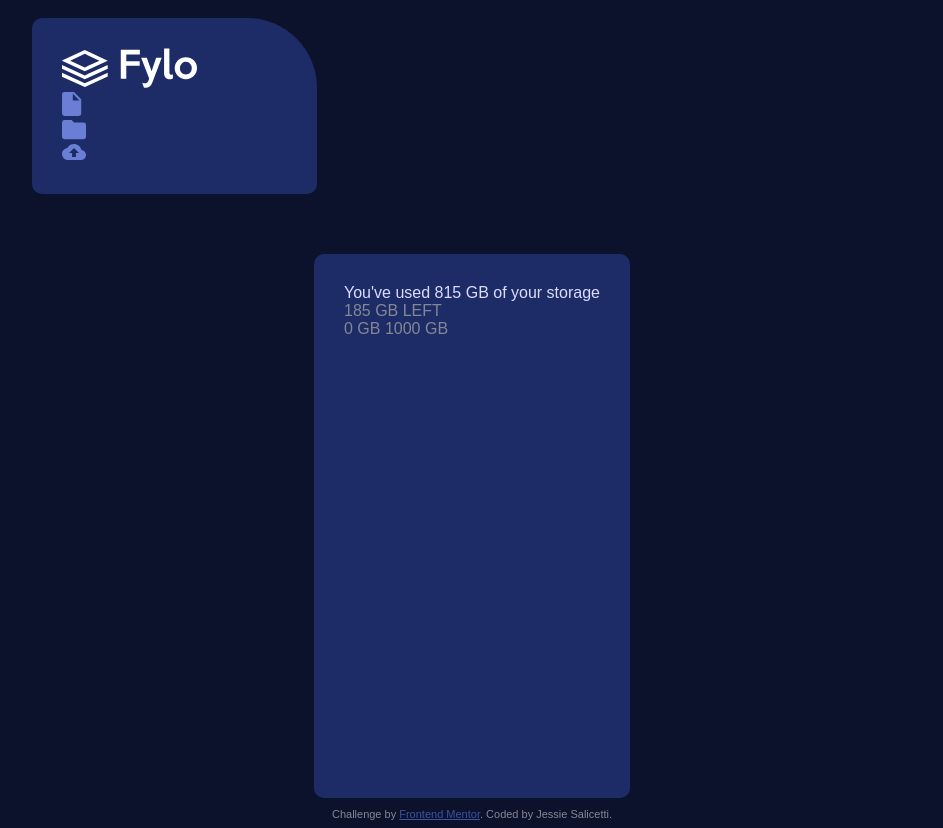
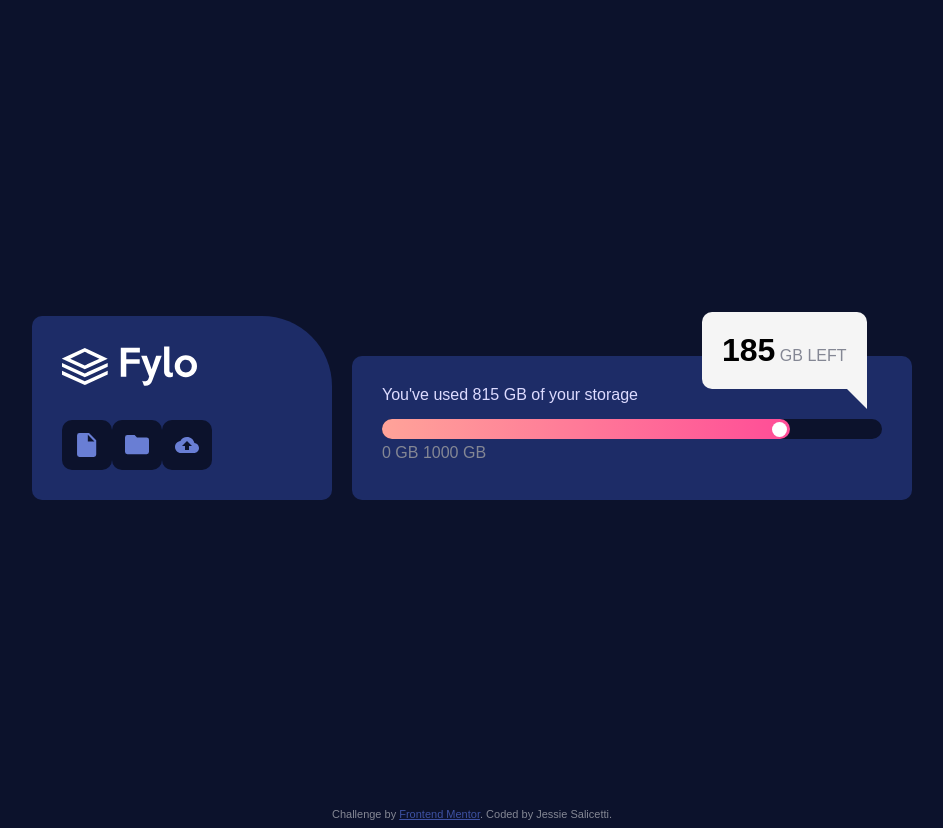
Before and after one commit to jsalicetti/SBA326, a plain HTML site: page index.html in a window 1280 px wide. Shown: the whole page, without its empty margins (168-1111 px from the left). Drawn offline with Linux system fonts and the light colour scheme.

Commit message:
added bar, color, text adjustments

```diff
--- a/index.html
+++ b/index.html
@@ -27,7 +27,7 @@
             <img class="logo" alt="FYLO logo" src="images/logo.svg">
           </div>
           <div class="iconImages">
-            <img class="iconImage"><img src="images/document_icon.svg" alt="documentImg"></div>
+            <div class="iconImage"><img src="images/document_icon.svg" alt="documentImg"></div>
           <div class="iconImage"><img src="images/icon-folder.svg" alt="folderImg"></div>
           <div class="iconImage"><img src="images/icon-upload.svg" alt="uploadImg"></div>
         </div>
--- a/style.css
+++ b/style.css
@@ -56,3 +56,97 @@ main {
     padding: 30px 30px 30px 30px;
     margin: 50px 10px 10px 10px;
 }
+
+.iconImages {
+    display: flex;
+    align-items: center;
+    justify-content: space-between;
+    padding: 30px 0 0 0 ;
+}
+
+.iconImage {
+    width: 50px;
+    height: 50px;
+    border-radius: 10px;
+    background-color: hsl(229, 57%, 11%);
+    display: flex;
+    align-items: center;
+    justify-content: center;
+}
+
+.bar1 {
+    position: relative;
+}
+
+.blankStorage {
+    background-color: hsl(229, 57%, 11%);
+    border-radius: 20px;
+    margin: 15px 0 5px 0;
+    height: 20px;
+}
+
+.bubble1 {
+    position: absolute;
+    left: 64%;
+    bottom: calc(100% + 30px);
+}
+
+.storageLeft {
+    position: relative;
+    width: auto;
+	background: #f5f5f5;
+    border-radius: 10px 10px 0 10px;
+    padding: 20px;
+}
+
+.storageLeft:after {
+	content: '';
+	position: absolute;
+	bottom: 0;
+	left: auto;
+	width: 0;
+	height: 0;
+	border: 38px solid transparent;
+	border-top-color: #f5f5f5;
+	border-bottom: 0;
+	border-right: 0;
+	margin-left: -18px;
+	margin-bottom: -20px;
+}
+
+.storageInfoLeft {
+    font-size: xx-large;
+    font-weight: 700;
+    color: black;
+}
+
+.storageUsed {
+    background: linear-gradient(90deg, hsl(6, 100%, 80%), hsl(335, 100%, 65%));
+    border-radius: 20px;
+    height: 20px;
+    width: calc((815/1000)*100%);
+    display: flex;
+    align-items: center;
+    justify-content: flex-end;
+}
+
+.storageMeasure {
+    background-color: white;
+    height: 15px;
+    width: 15px;
+    border-radius: 15px;
+    margin: 3px;
+}
+
+.storageLabel {
+    display: flex;
+    justify-content: space-between;
+}
+
+footer {
+    margin-top: auto;
+}
+
+.storageLeft {
+    border-radius: 10px;
+}
```
